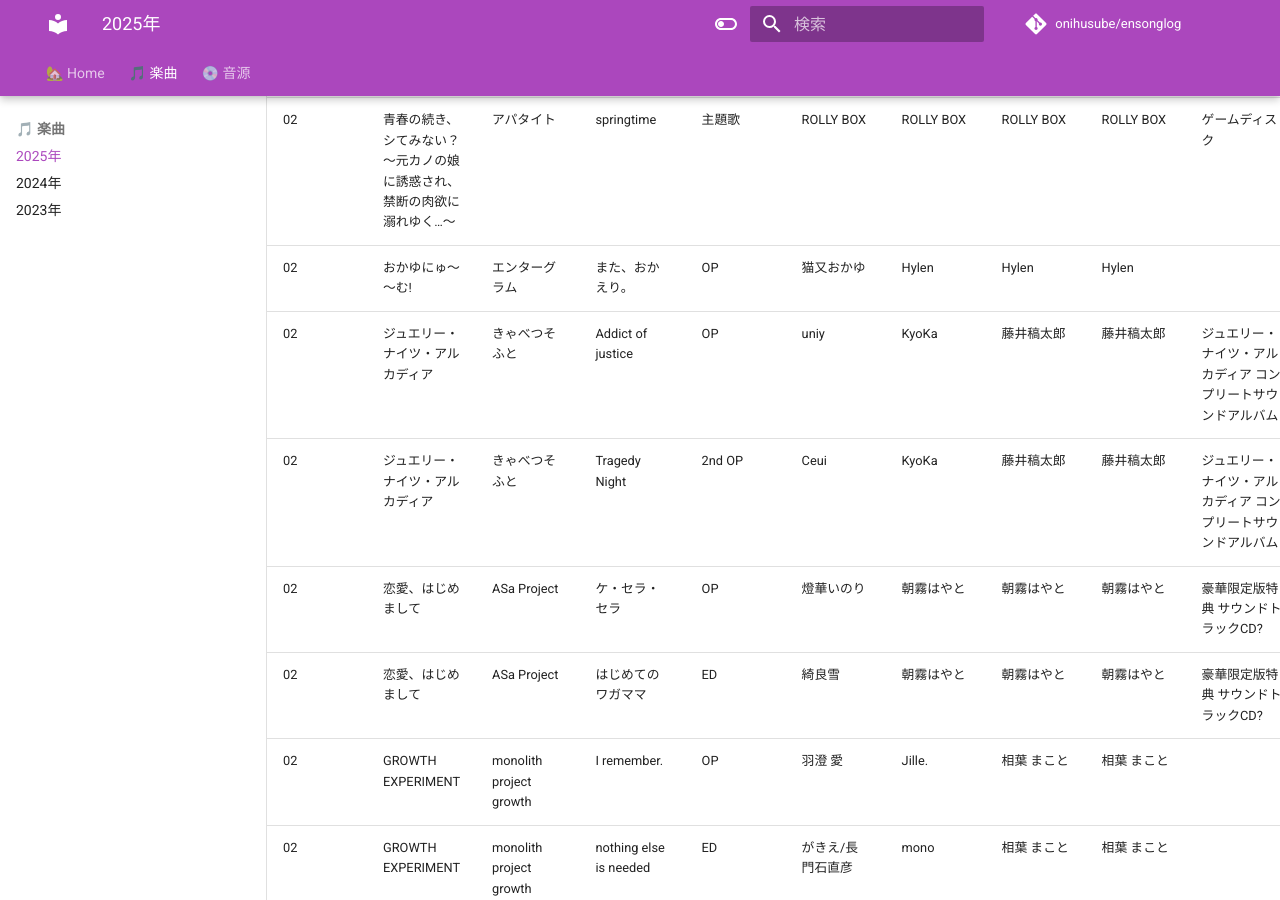
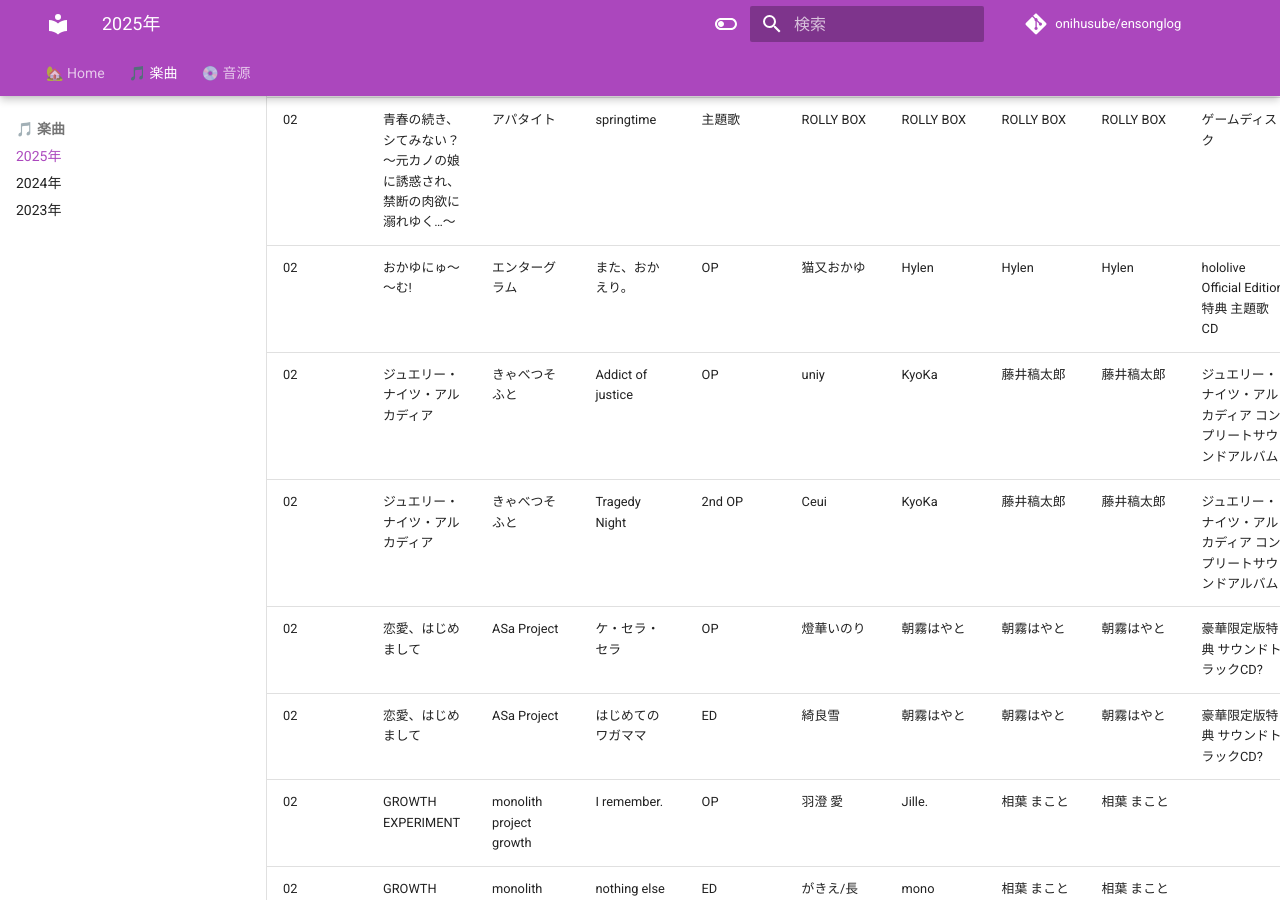
Before and after one commit to onihusube/ensonglog, an MkDocs documentation site: the page built from docs/2025/楽曲.md, in a window 1280 px wide and 900 px high, scrolled down 3048 px. Built offline with MkDocs 1.6.1 and Material for MkDocs 9.7.7, drawn with Linux system fonts in a browser that asks for light colours; emoji names are drawn with the system emoji font; comment, search, counter and statistics services are not loaded.

Commit message:
2月分追記と修正

```diff
--- a/docs/2025/楽曲.md
+++ b/docs/2025/楽曲.md
@@ -30,11 +30,11 @@
 | 01<!--/31--> | 覇王戦姫 来夢 | LiLiM | 宇宙に... | バッドエンド曲 | 霜園優菜 | 河奈ナミ | 佐脇大翔 | 佐脇大翔 / 奥田友幸 | 製品同梱・特典ボーカルソングCD |  | [:fontawesome-brands-youtube:](https://www.youtube.com/watch?v=3ojCD3UhWVE) |
 | 01<!--/31--> | ヤっても出られない部屋に閉じ込められたので引き続きもっとヤる話 | Tily | UnEscapable | 主題歌 | 夢乃ゆき | 藤本スミレ | カミヤヒロカズ |  | 初回版ゲームディスク |  | [:fontawesome-brands-youtube:](https://www.youtube.com/watch?v=la7nWh4d3VA) |
 | 02<!--/01--> | Everlasting Flowers | sprite | Convallaria - Ceui ver. - | 主題歌カバー | Ceui | Ceui | 藤永龍太郎 (Elements Garden) | 藤永龍太郎 (Elements Garden) | everlasting flowers Piano Reflections |  |  |
-| 02<!--/07--> | ゆるふわママは、ビーチでチャラ男にナンパされました ～息子がいたけど断れなくて♪～ | アパタイト | Picking up girls | 主題歌 | ROLLY BOX | ROLLY BOX | ROLLY BOX | ROLLY BOX | ゲームディスク |  | [:rabbit:]([url](https://chobit.cc/abg6a)) |
+| 02<!--/07--> | ゆるふわママは、ビーチでチャラ男にナンパされました ～息子がいたけど断れなくて♪～ | アパタイト | Picking up girls | 主題歌 | ROLLY BOX | ROLLY BOX | ROLLY BOX | ROLLY BOX | ゲームディスク |  | [:rabbit:](https://chobit.cc/abg6a) |
 | 02<!--/13--> | 都市伝説解体センター | 集英社ゲームズ | KIKIKAITAI | 主題歌 | かたたかんな | MURASAKI | MURASAKI | MURASAKI | 調査員限定スペシャルセット特典「ORIGINAL SOUNDTRACK 終末音源」([Steam](https://store.steampowered.com/app/3449720/_/)) |  | [:fontawesome-brands-youtube:](https://www.youtube.com/watch?v=CFAYPBhwEWo) |
 | 02<!--/14--> | 幻想牢獄のカレイドスコープ2 | OP | まっしろゲロカス☆リユニオン | OP | 渦花黒祢 (CV.夏吉ゆうこ) | 竜騎士07 / 07th Expansion | xaki | xaki | 完全生産限定版特典 オリジナルサウンドトラックCD | | [:fontawesome-brands-youtube:](https://youtu.be/M43suUFlu6o) |
-| 02<!--/14--> | 青春の続き、シてみない？ ～元カノの娘に誘惑され、禁断の肉欲に溺れゆく…～ | アパタイト | springtime | 主題歌 | ROLLY BOX | ROLLY BOX | ROLLY BOX | ROLLY BOX | ゲームディスク |  |  |
-| 02<!--/27--> | おかゆにゅ～～む! | エンターグラム | また、おかえり。 | OP | 猫又おかゆ | Hylen | Hylen | Hylen | | | [:fontawesome-brands-youtube:](https://www.youtube.com/watch?v=kFH-KEZGYRk) |
+| 02<!--/14--> | 青春の続き、シてみない？ ～元カノの娘に誘惑され、禁断の肉欲に溺れゆく…～ | アパタイト | springtime | 主題歌 | ROLLY BOX | ROLLY BOX | ROLLY BOX | ROLLY BOX | ゲームディスク |  | [:rabbit:](https://chobit.cc/3j76j) |
+| 02<!--/27--> | おかゆにゅ～～む! | エンターグラム | また、おかえり。 | OP | 猫又おかゆ | Hylen | Hylen | Hylen | hololive Official Edition特典 主題歌CD | | [:fontawesome-brands-youtube:](https://www.youtube.com/watch?v=kFH-KEZGYRk) |
 | 02<!--/28--> | ジュエリー・ナイツ・アルカディア | きゃべつそふと | Addict of justice | OP | uniy | KyoKa | 藤井稿太郎 | 藤井稿太郎 | ジュエリー・ナイツ・アルカディア コンプリートサウンドアルバム | mix, mastering: 影虎 | [:fontawesome-brands-youtube:](https://www.youtube.com/watch?v=LV0UBmBluq8) |
 | 02<!--/28--> | ジュエリー・ナイツ・アルカディア | きゃべつそふと | Tragedy Night | 2nd OP | Ceui | KyoKa | 藤井稿太郎 | 藤井稿太郎 | ジュエリー・ナイツ・アルカディア コンプリートサウンドアルバム | mix, mastering：影虎 | [:fontawesome-brands-youtube:](https://www.youtube.com/watch?v=GpEvpLMX4dM) |
 | 02<!--/28--> | 恋愛、はじめまして | ASa Project | ケ・セラ・セラ | OP | 燈華いのり | 朝霧はやと | 朝霧はやと | 朝霧はやと | 豪華限定版特典 サウンドトラックCD? | | [:fontawesome-brands-youtube:](https://youtu.be/Bu6yXSzmELM) |
```
